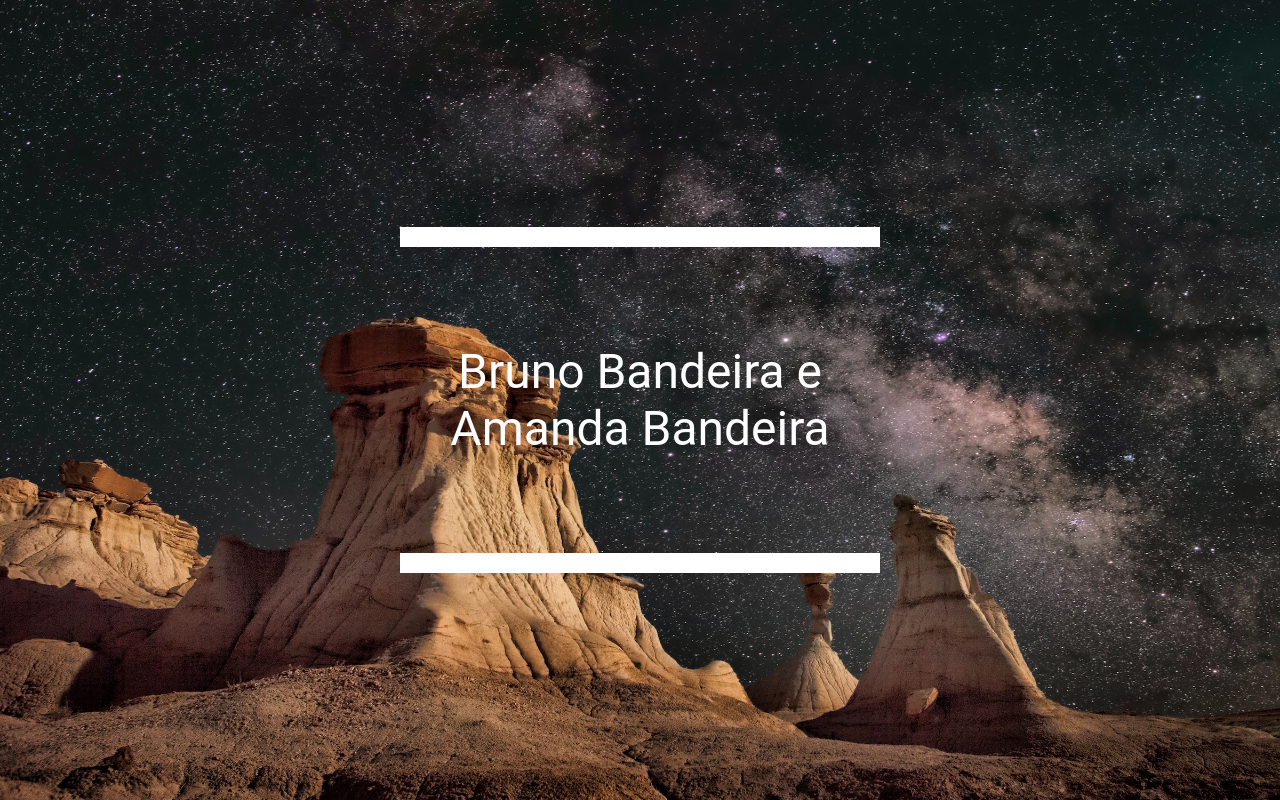
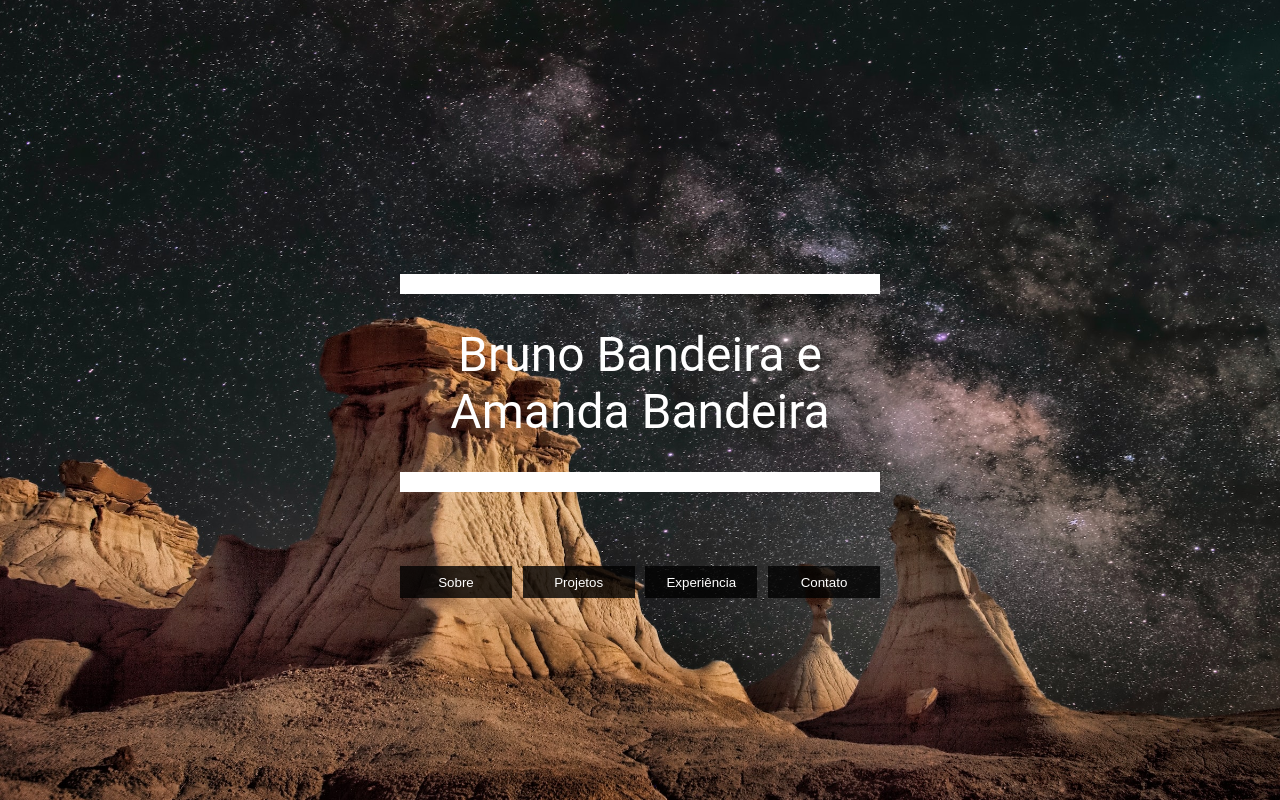
Before and after one commit to BrunodevBandeira/Portifolio-React, a React (Create React App) app: page / in a window 1280 px wide. Built offline with nearby package versions, Linux system fonts and the light colour scheme.

Commit message:
Add btns

```diff
--- a/src/App.js
+++ b/src/App.js
@@ -11,7 +11,6 @@ const App = ({init}) => {
     }, []);
 
   return (
-    // <div className='asa'>
     <div>
        <Main init={load} />
     </div>
--- a/src/components/Main.js
+++ b/src/components/Main.js
@@ -6,11 +6,13 @@ const Main = ({init}) => {
 
   return (
     <header>
+
       <section className={`${styles.container}`}>
+      <div className={styles.icon}></div>
           <div className={ init ? `${styles.cima}` : `${styles.contentCima}`}></div>
               {
                 main.map(({nome}) => (
-                <div className={ init ? `${styles.div}` : `${styles.hide}` }>
+                  <div key={nome} className={ init ? `${styles.div}` : `${styles.hide}` }>
                       <p className={ init ? `${styles.text}` : `${styles.hide}` }>
                           {nome}
                       </p>
@@ -18,6 +20,12 @@ const Main = ({init}) => {
                 ))
               }
           <div className={ init  ? `${styles.baixo}` : `${styles.contentBaixo}`}></div>
+          <div className={ init ? `${styles.buttons}` : ""}>
+            <button className={styles.btn}> Sobre </button>
+            <button className={styles.btn}> Projetos </button>
+            <button className={styles.btn}> Experiência </button>
+            <button className={styles.btn}> Contato </button>
+          </div>
       </section>
     </header>
   )
--- a/src/components/Main.module.scss
+++ b/src/components/Main.module.scss
@@ -1,6 +1,7 @@
 @import "../App.scss";
 
 $cor: #fff;
+
 
 header {
         // background: $fundo;
@@ -13,15 +14,15 @@ header {
         flex-wrap: wrap;
 
         .container {
-            // background: wheat;
-            height: 20rem;
+            // background: purple;
+            height: 25rem;
             max-width: 30rem;
             display: flex;
             flex-direction: column;
             flex-grow: 1;
 
                 .text {
-                    animation: mostrar 1s ease-in-out;
+                    animation: mostrar 1.5s ease-in-out;
                     color: $cor;
                     text-align: center;
                     font-family: $roboto;
@@ -42,16 +43,12 @@ header {
                     display: none;
                 }
 
-                // .div {
-                //     transition: all 2s ease-in-out;
-                // }
-
                 .contentCima {
                     width: 100%;
                     height: 50%;
-
                     border-bottom: 20px solid $cor;
                     transition: all 1s ease-in-out;
+                    transform: translateY(-.1rem);
                 }
 
             .cima {
@@ -59,8 +56,18 @@ header {
                 height: 50%;
                 // background: lightcoral;
                 border-bottom: 20px solid $cor;
-                transform: translateY(-6rem);
                 transition: all 1s ease-in-out;
+                animation: praCima 1s forwards;
+            }
+
+
+            @keyframes praCima {
+                0% {
+                    transform: translateY(2rem);
+                }
+                100% {
+                    transform: translateY(-2rem);
+                }
             }
 
             .contentBaixo {
@@ -69,6 +76,7 @@ header {
                 // background: red;
                 border-top: 20px solid $cor;
                 transition: all 1s ease-in-out;
+                transform: translateY(.1rem);
             }
 
             .baixo {
@@ -76,8 +84,41 @@ header {
                 height: 50%;
                 // background: cyan;
                 border-top: 20px solid $cor;
-                transform: translateY(6rem);
+                transform: translateY(4rem);
                 transition: all 1s ease-in-out;
+                animation: praBaixo 1s forwards;
+            }
+
+
+
+
+            @keyframes praBaixo {
+                0% {
+                    transform: translateY(-4rem);
+                }
+                100% {
+                    transform: translateY(2rem);
+                }
             }
         }
+
+        .buttons {
+            display: flex;
+            justify-content: space-between;
+            animation: mostrar 1.5s ease-in-out;
+            font-family: $mukta;
+        }
+
+
+        .btn {
+            background: rgba(0, 0, 0, .8);
+            width: 100%;
+            height: 2rem;
+            width: 7rem;
+            margin-bottom: .1rem;
+            color: $cor;
+            outline: none;
+            cursor: pointer;
+            border: none;
+        }
     }
```
Lines whose indentation alone changed are shown as unchanged.
